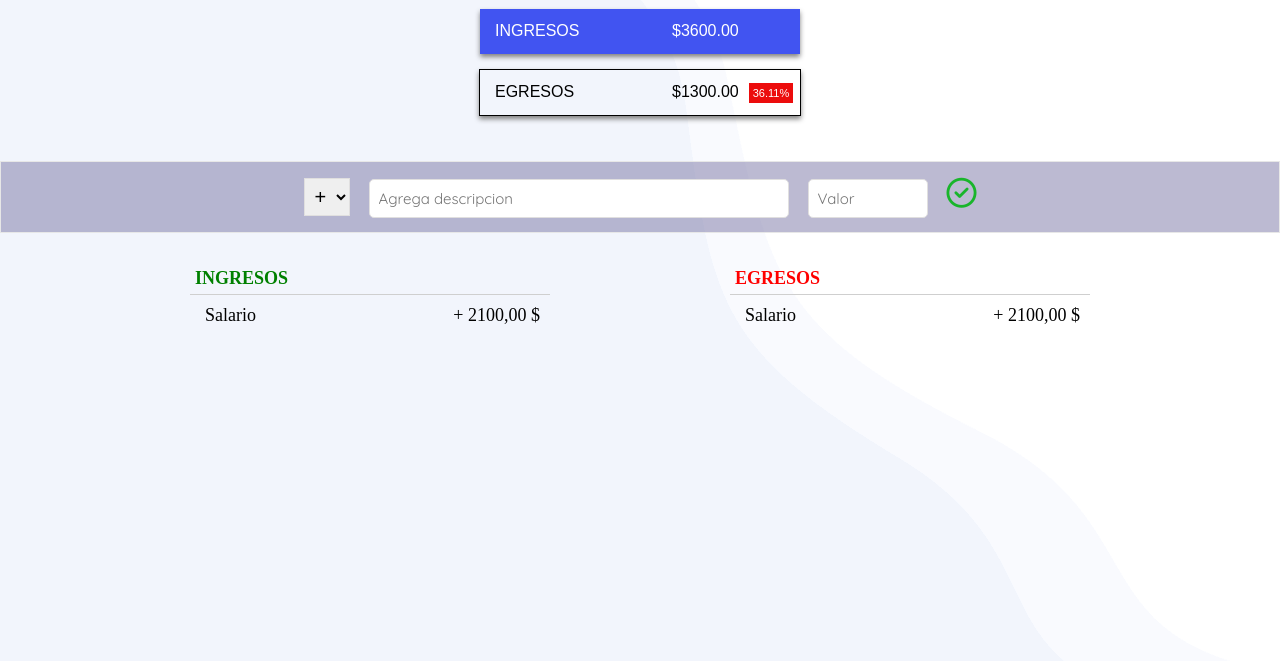
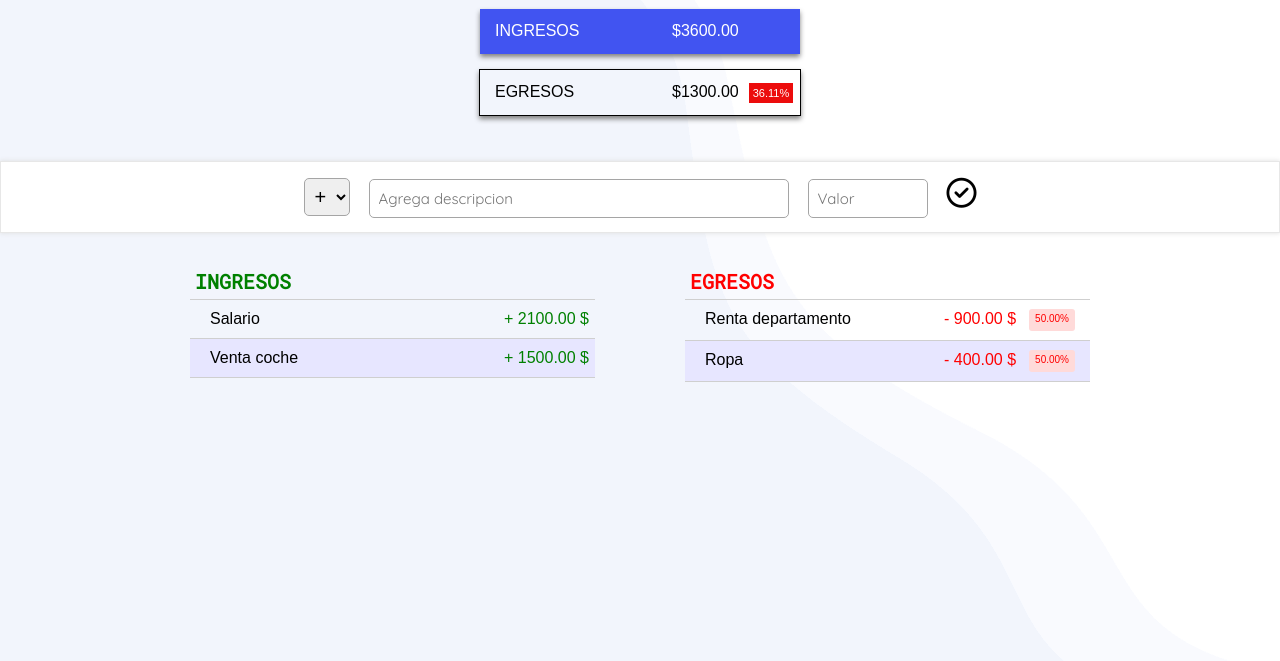
Before and after one commit to Oscarcs36/Aplicaci-nPresupuesto, a plain HTML site: page index.html in a window 1280 px wide. Shown: the part 139-800 px from the top of the page. Drawn offline with Linux system fonts and the light colour scheme; a web font is replaced by a local one.

Commit message:
Funcion ingresar, mostrar y eliminar datos agregados. Porcentaje de egresos pendiente

```diff
--- a/css/ingreso-datos.css
+++ b/css/ingreso-datos.css
@@ -1,8 +1,9 @@
 #ingreso-datos {
     height: 70px;
-    background-color: #7c79a782;
+    background-color: #ffffff;
     border: #e7e7e7 1px solid;
     display: flex;
+    box-shadow: 0 0 5px rgb(222, 222, 222);
 }
 
 #centrar-datos {
@@ -16,7 +17,7 @@
     font-size: 20px;
 }
 
-.enviar-datos {
+.datos-form {
     outline: none;
     font-size: 15px;
     font-family: 'Quicksand', sans-serif;
@@ -32,14 +33,19 @@
     width: 100px;
 }
 
+#operacion {
+    border-radius: 5px;
+}
+
 #operacion, #descripcion, #cantidad {
     margin-right: 15px;
-    border: 1px solid rgb(224, 223, 223);
-    transition: border .3s;
+    border: 1px solid rgb(165, 165, 165);
+    transition: border .2s;
 }
 
 #operacion:focus, #descripcion:focus, #cantidad:focus {
-    border: 2px solid #28B9B5;
+    border: 2px solid #4154f1;
+    /*28B9B5*/
 }
 
 #enviar-datos {
@@ -48,7 +54,7 @@
     font-size: 30px;
     width: 30px;
     height: 30px;
-    color: rgb(25, 181, 43);
+    color: black;
     border-radius: 50%;
     background-color: transparent;
 
@@ -56,4 +62,5 @@
 
 #enviar-datos:active {
     transform: translate(0, 5px);
+    box-shadow: 0 5px 4px #969696;
 }
--- a/css/mostrar-datos.css
+++ b/css/mostrar-datos.css
@@ -1,7 +1,6 @@
 #mostrar-datos {
   width: 900px;
   margin: 30px auto;
-  background-color: red;
 }
 
 #ingresos {
@@ -12,64 +11,83 @@
   float: right;
 }
 
-#tiulo-ingresos {
+.ingreso {
   color: green;
 }
 
-#tiulo-egresos {
+.egreso {
   color: red;
 }
 
 .tabla-datos {
-  width: 40%;
-  display: table;
+  width: 45%;
 }
 
 .titulo-tabla {
   font-weight: bold;
-  font-size: 18px;
+  font-size: 20px;
   padding: 5px;
+  font-family: 'Roboto Mono', monospace;
+  border-bottom: 1px solid rgb(207, 207, 207);
 }
 
 .mostrar-item {
-  display: table-row;
+  width: 100%;
+  border-bottom: 1px solid rgb(207, 207, 207);
+  display: flex;
+  font-family: 'Sofia Sans', sans-serif;
 }
 
 .mostrar-elemento {
-  display: table-cell;
   padding: 10px 6px;
-  font-size: 18px;
-  border-top: 1px solid rgb(207, 207, 207);
+  font-size: 16px;
 }
 
 .valor-item {
   text-align: right;
-  padding-right: 10px;
-
+  width: 30%;
+  transition: transform 0.3s;
 }
 
 .eliminar-item {
-  display: block;
   width: 20px;
   height: 20px;
   border: none;
   background: transparent;
-  color: green;
   border-radius: 50%;
   font-size: 20px;
   cursor: pointer;
 }
 
+.titulo-item {
+  width: 65%;
+  padding-left: 20px;
+}
+
 .contenedor-eliminar-item {
-  width: 20px;
-  padding-right: 10px;
+  width: 5%;
   display: none;
 }
 
-.mostrar-item:nth-child(odd){
+.porcentaje-item {
+  background-color: #FFDAD9;
+  font-size: 10px;
+  border-radius: 3px;
+  margin-top: 9px;
+  height: 2px;
+  line-height: 0;
+  margin: 9px 15px 9px 7px;
+  transition: transform 0.3s;
+}
+
+.mostrar-item:nth-child(even){
   background-color: rgb(231, 230, 255);
 }
 
-.titulo-item {
-  padding-left: 15px;
+.mostrar-item:hover .contenedor-eliminar-item{
+  display: block;
 }
+
+.transition:hover .valor-item, .transition:hover .porcentaje-item {
+  transform: translateX(-10px);
+}
--- a/css/presupuesto.css
+++ b/css/presupuesto.css
@@ -74,7 +74,7 @@ body {
     display: flex;
 }
 
-.porcentajes {
+#porcentaje-egresos {
     font-size: 11px;
     line-height: 20px;
     padding: 0 4px;
--- a/index.html
+++ b/index.html
@@ -10,32 +10,32 @@
     <link rel="stylesheet" href="/css/mostrar-datos.css">
 
     <!--Google fonts-->
-    <link href="https://fonts.googleapis.com/css2?family=Quicksand&family=Sofia+Sans&display=swap" rel="stylesheet">
+<link href="https://fonts.googleapis.com/css2?family=Noto+Sans+SignWriting&family=Quicksand&family=Roboto+Mono&family=Sofia+Sans&display=swap" rel="stylesheet">
 </head>
-<body>
+<body onload="mostrarInfo()">
     <div id="presupuesto">
         <div class="contenedor-central">
             <div id="titulo-presupuesto">Presupuesto disponible</div>
-            <div id="presupuesto-disponible">$2300.00</div>
+            <div id="presupuesto-disponible"></div>
 
             <div class="contenedor-presupuesto" id="ingresos-presupuesto">
                 <div class="titulos-presupuesto" id="presupuesto-ingreso">INGRESOS</div>
                 <div class="datos-ingresos">
-                    <div id="ingresos-totales">$3600.00</div>
+                    <div id="ingresos-totales"></div>
                 </div>
             </div>
 
             <div class="contenedor-presupuesto" id="egresos-presupuesto">
                 <div class="titulos-presupuesto">EGRESOS</div>
                 <div class="datos-ingresos">
-                    <div id="egresos-totales">$1300.00</div>
-                    <div class="porcentajes">36.11%</div>
+                    <div id="egresos-totales"></div>
+                    <div id="porcentaje-egresos"></div>
                 </div>
             </div>
         </div>
     </div>
 
-<form id="formulario">
+<form id="formulario" onsubmit="return false">
     <div id="ingreso-datos">
         <div id="centrar-datos">
             <select name="operacion" id="operacion">
@@ -43,10 +43,10 @@
                 <option value="-">-</option>
             </select>
 
-            <input type="text" name="descripcion" id="descripcion" class="enviar-datos" placeholder="Agrega descripcion" required>
-            <input type="number" name="cantidad" id="cantidad" class="enviar-datos" placeholder="Valor" required>
+            <input type="text" name="descripcion" id="descripcion" class="datos-form" placeholder="Agrega descripcion">
+            <input type="number" name="cantidad" id="cantidad" class="datos-form" placeholder="Valor">
 
-            <button id="enviar-datos">
+            <button id="enviar-datos" onclick="agregarItems()">
                 <i class="fa-regular fa-circle-check"></i>
             </button>
         </div>
@@ -55,36 +55,30 @@
 
 <div id="mostrar-datos">
     <div class="tabla-datos" id="ingresos">
-        <div id="tiulo-ingresos" class="titulo-tabla">INGRESOS</div>
+        <div class="titulo-tabla ingreso">INGRESOS</div>
 
-        <div class="mostrar-item" id="item">
-            <div class="mostrar-elemento titulo-item">Salario</div>
-            <div class="mostrar-elemento valor-item">+ 2100,00 $</div>
+        <!--Nuevo ingreso-->
+        <div id="lista-ingresos">
 
-            <div class="mostrar-elemento contenedor-eliminar-item">
-                <button class="eliminar-item"><i class="fa-regular fa-circle-xmark"></i></button>
-            </div>
         </div>
 
     </div>
 
     <div class="tabla-datos" id="egresos">
-        <div id="tiulo-egresos" class="titulo-tabla">EGRESOS</div>
+        <div class="titulo-tabla egreso">EGRESOS</div>
 
-        <div class="mostrar-item" id="item">
-            <div class="mostrar-elemento titulo-item">Salario</div>
-            <div class="mostrar-elemento valor-item">+ 2100,00 $</div>
+        <div id="lista-egresos">
 
-            <div class="mostrar-elemento contenedor-eliminar-item">
-                <button class="eliminar-item"><i class="fa-regular fa-circle-xmark"></i></button>
-            </div>
         </div>
-
     </div>
 
 </div>
 
-<script src="scripts/test.js"></script>
+
+<script src="scripts/item.js"></script>
+<script src="scripts/ingreso.js"></script>
+<script src="scripts/egreso.js"></script>
+<script src="scripts/presupuesto.js"></script>
 
 <!--FontAwesome iconos-->
 <script src="https://kit.fontawesome.com/7c51acf510.js" crossorigin="anonymous"></script>
--- a/scripts/egreso.js
+++ b/scripts/egreso.js
@@ -3,11 +3,16 @@ class Egreso extends Item {
     static contadorEgreso = 0;
 
     constructor(descripcion, valor){
-        super(descripcion, valor);
+        super("Egreso", descripcion, valor);
         this._idEgreso = ++Egreso.contadorEgreso;
     }
 
     get idEgreso(){
-        return _idEgreso;
+        return this._idEgreso;
+    }
+
+    toString(){
+        return `
+    ID: ${this.idEgreso} { ${super.toString()} }`;
     }
 }
--- a/scripts/ingreso.js
+++ b/scripts/ingreso.js
@@ -3,11 +3,16 @@ class Ingreso extends Item {
     static contadorIngreso = 0;
 
     constructor(descripcion, valor){
-        super(descripcion, valor);
+        super("Ingreso", descripcion, valor);
         this._idIngreso = ++Ingreso.contadorIngreso;
     }
 
-    get idIngreso(){
-        return _idIngreso;
+    get idIngreso() {
+        return this._idIngreso;
+    }
+
+    toString(){
+        return `
+    ID: ${this.idIngreso} { ${super.toString()} }`;
     }
 }
--- a/scripts/item.js
+++ b/scripts/item.js
@@ -2,7 +2,7 @@ class Item {
     constructor(tipo, descripcion, valor){
         this._tipo = tipo;
         this._descripcion = descripcion;
-        this._valor = valor;
+        this._valor = parseFloat(valor).toFixed(2);
     }
 
     get tipo(){
@@ -22,10 +22,14 @@ class Item {
     }
 
     get valor(){
-        return this.valor;
+        return this._valor;
     }
 
     set valor(valor){
         this._valor = valor;
     }
+
+    toString(){
+        return `Tipo: ${this.tipo}, Descripcion: ${this.descripcion}, Valor: ${this.valor}`;
+    }
 }
--- a/scripts/presupuesto.js
+++ b/scripts/presupuesto.js
@@ -0,0 +1,131 @@
+const form = document.getElementById("formulario");
+
+const operacion = form['operacion'];
+const descripcion = form['descripcion'];
+const cantidad = form['cantidad'];
+
+let presupuestoTotal = 0;
+let ingresoTotal = 0;
+let egresoTotal = 0;
+
+const ingresos = [
+    new Ingreso("Salario", 2100),
+    new Ingreso("Venta coche", 1500)
+];
+
+const egresos = [
+    new Egreso("Renta departamento", 900),
+    new Egreso("Ropa", 400)
+];
+
+const validarFormulario = () => {
+    return descripcion.value !== "" && cantidad.value !== "" && !isNaN(cantidad.value) && cantidad.value > 0;
+}
+
+const limpiarCampos = () => {
+    descripcion.value = "";
+    cantidad.value = "";
+}
+
+const agregarItems = () => {
+    if(validarFormulario()){
+        switch(operacion.value){
+            case '+':
+                ingresos.push(new Ingreso(descripcion.value, cantidad.value));
+                break;
+            case '-':
+                egresos.push(new Egreso(descripcion.value, cantidad.value));
+                break;
+            default:
+                console.log("Error de sistema");
+        }
+    }
+
+    mostrarInfo();
+    limpiarCampos();
+}
+
+const generarPresupuesto = () => {
+    presupuestoTotal = 0, ingresoTotal = 0, egresoTotal = 0;
+    for (const elementos of ingresos) {
+        ingresoTotal += Number.parseInt(elementos.valor);
+    }
+
+    for (const elementos of egresos) {
+        egresoTotal += Number.parseInt(elementos.valor);
+    }
+
+    presupuestoTotal = ingresoTotal - egresoTotal;
+}
+
+function formatoDinero (dinero){
+    return `$${parseFloat(dinero).toFixed(2)}`;
+}
+
+const calcularPorcentaje = () => {
+    return ((egresoTotal * 100) / ingresoTotal).toFixed(2);
+}
+
+
+function mostrarInfo() {
+    generarPresupuesto();
+    document.getElementById("lista-ingresos").innerHTML = "";
+    document.getElementById("lista-egresos").innerHTML = "";
+
+    document.getElementById("presupuesto-disponible").innerHTML = formatoDinero(presupuestoTotal);
+    document.getElementById("ingresos-totales").innerHTML = formatoDinero(ingresoTotal);
+    document.getElementById("egresos-totales").innerHTML = formatoDinero(egresoTotal);
+    document.getElementById("porcentaje-egresos").innerHTML = calcularPorcentaje() + "%";
+
+    for (const elementos of ingresos) {
+        document.getElementById("lista-ingresos").innerHTML += mostrarIngreso(elementos);
+    }
+
+    for (const elementos of egresos) {
+        document.getElementById("lista-egresos").innerHTML += mostrarEgreso(elementos);
+    }
+}
+
+const eliminarIngreso = (id) => {
+    let indice = ingresos.findIndex(ingreso => ingreso.id === id);
+    ingresos.splice(indice, 1);
+    mostrarInfo();
+}
+
+const eliminarEgreso = (id) => {
+    let indice = egresos.findIndex(egreso => egreso.id === id);
+    egresos.splice(indice, 1);
+    mostrarInfo();
+}
+
+const mostrarIngreso = (ingreso) => {
+
+    return `
+    <!--Nuevo ingreso-->
+    <div class="mostrar-item transition" id="item">
+            <div class="mostrar-elemento titulo-item">${ingreso.descripcion}</div>
+            <div class="mostrar-elemento valor-item ingreso">+ ${ingreso.valor} $</div>
+
+            <div class="mostrar-elemento contenedor-eliminar-item">
+                <button class="eliminar-item ingreso" onclick='eliminarIngreso(${ingreso.idIngreso})'><i class="fa-regular fa-circle-xmark"></i></button>
+            </div>
+    </div>
+    `;
+}
+
+const mostrarEgreso = (egreso) => {
+
+    return `
+    <!--Nuevo egreso-->
+        <div class="mostrar-item transition">
+            <div class="mostrar-elemento titulo-item">${egreso.descripcion}</div>
+            <div class="mostrar-elemento valor-item egreso">- ${egreso.valor} $</div>
+            <div class="mostrar-elemento porcentaje-item egreso">${(100/egresos.length).toFixed(2)}%</div>
+
+            <div class="mostrar-elemento contenedor-eliminar-item eliminar-item">
+                <button class="eliminar-item egreso" onclick='eliminarEgreso(${egreso.idEgreso})'><i class="fa-regular fa-circle-xmark"></i></button>
+            </div>
+        </div>
+    `;
+
+}
```
